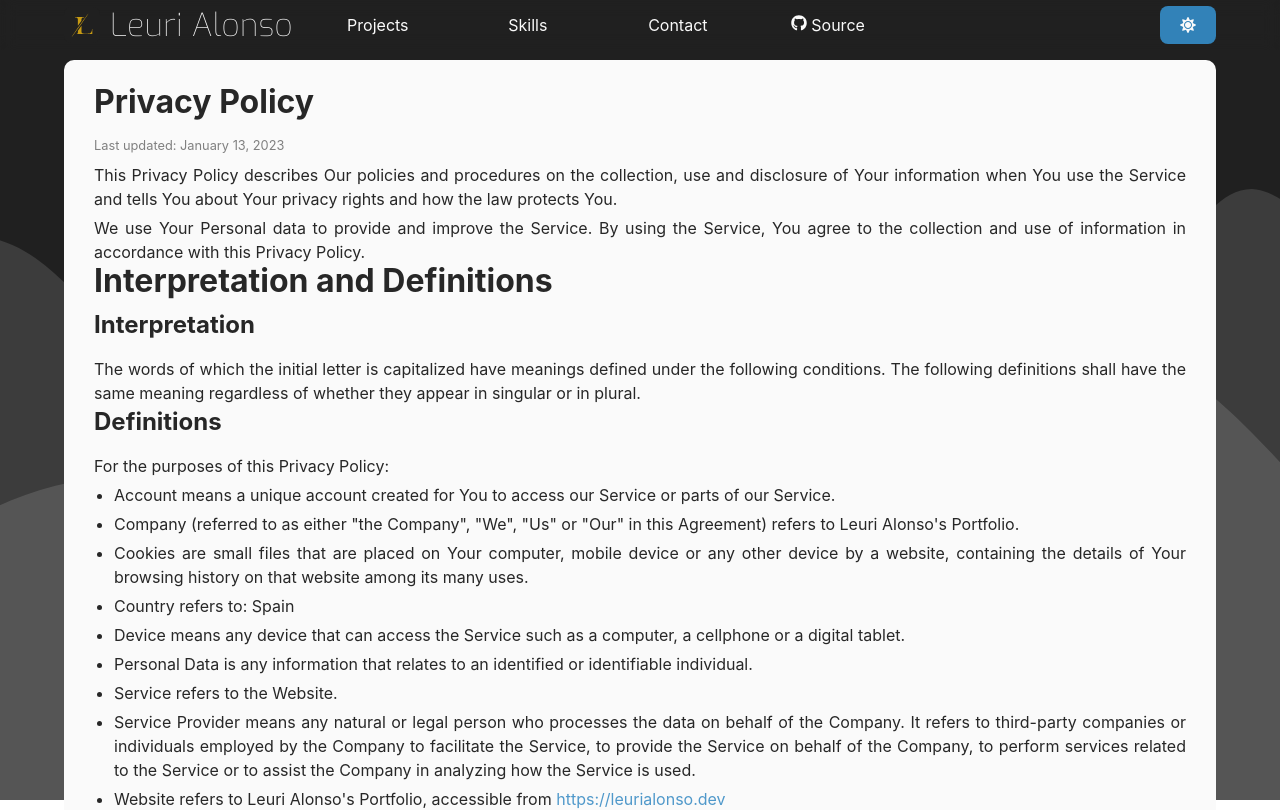
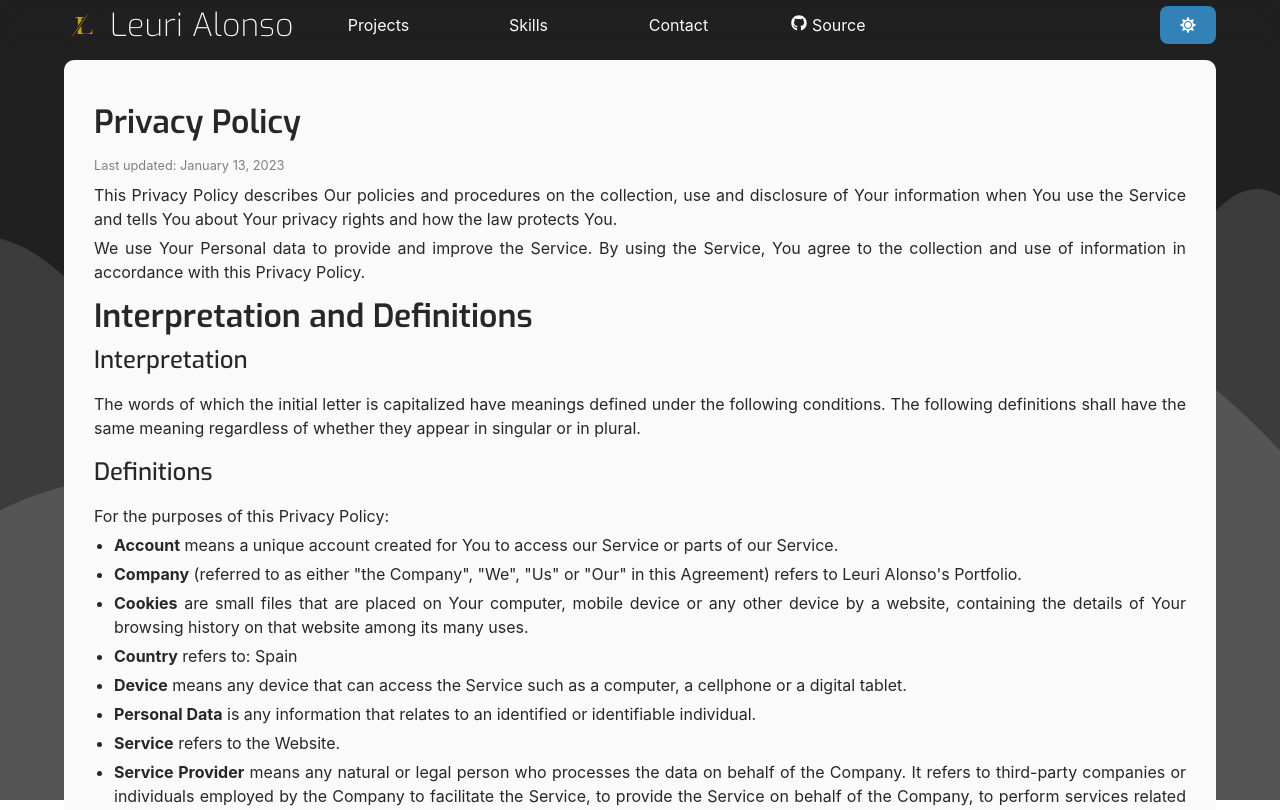
Before and after one commit to leuri17/portfolio, a React (Vite) app: page /privacy in a window 1280 px wide. Shown: the top 810 px of the page. Built offline with nearby package versions, Linux system fonts and the light colour scheme.

Commit message:
Changes in heading styles

```diff
--- a/src/pages/Projects.jsx
+++ b/src/pages/Projects.jsx
@@ -3,7 +3,7 @@
 const Projects = () => {
   return (
     <AnimatedBorderContainer>
-      <h2 style={{ margin: '0' }}>Coming soon...</h2>
+      <h2 style={{ margin: '0', fontWeight: '200' }}>Coming soon...</h2>
     </AnimatedBorderContainer>
   )
 }
--- a/src/styles/BrandName.css
+++ b/src/styles/BrandName.css
@@ -7,10 +7,10 @@
 }
 
 #brand-name h1 {
-  margin-bottom: 0;
+  margin: 0 auto;
   font-size: 32px;
+  font-weight: 200;
   color: var(--text-primary);
-  font-family: Exo;
 }
 
 #brand-name svg {
--- a/src/styles/Card.css
+++ b/src/styles/Card.css
@@ -16,16 +16,13 @@
   color: var(--text-secondary);
   padding: 10px;
   border-radius: 10px 10px 0 0;
-  margin-bottom: 0;
-}
-
-#card-title h1 {
-  margin-bottom: 0;
+  margin: 0;
 }
 
 #card-message {
   padding: 10px;
   background-color: var(--background);
+  color: var(--text-primary);
 }
 
 #card-button {
--- a/src/styles/FloatingLabelInput.css
+++ b/src/styles/FloatingLabelInput.css
@@ -14,6 +14,7 @@
   color: gray;
   font-size: 16px;
   line-height: 1;
+  z-index: 0;
 }
 
 .form-group:focus-within label.floating-label, .form-group label.floating-label.filled {
--- a/src/styles/PresentationCard.css
+++ b/src/styles/PresentationCard.css
@@ -9,11 +9,12 @@
 }
 
 #presentationCard h1 {
-  margin: 20px auto;
+  font-weight: 500;
 }
 
 #presentationCard hr {
-  width: 50px;
+  width: 15%;
+  height: 1px;
   margin: 20px auto;
 }
 
--- a/src/styles/main.css
+++ b/src/styles/main.css
@@ -1,5 +1,5 @@
 /* || Fonts */
-@import url('https://fonts.googleapis.com/css2?family=Exo:wght@100&display=swap');
+@import url('https://fonts.googleapis.com/css2?family=Exo:wght@100;200;300;400;500;600;700;800;900&display=swap');
 
 /* || Color Vars */
 
@@ -109,11 +109,35 @@
 h4,
 h5,
 h6 {
-  margin-bottom: 20px;
+  font-family: Exo;
+  margin: 20px auto;
+}
+
+h1 {
+  font-weight: 600;
+}
+
+h2 {
+  font-weight: 500;
+
+}
+
+h3 {
+  font-weight: 400;
+
+}
+
+h4, h5, h6 {
+  font-weight: 300;
+
 }
 
 p {
   margin-bottom: 5px;
+}
+
+span.bold {
+  font-weight: bold;
 }
 
 a {
@@ -155,7 +179,8 @@
   border-color: #333;
 }
 
-input,
+input[type='text'],
+input[type='email'],
 textarea {
   border: 1px solid var(--background-secondary);
   color: var(--text-primary);
```
